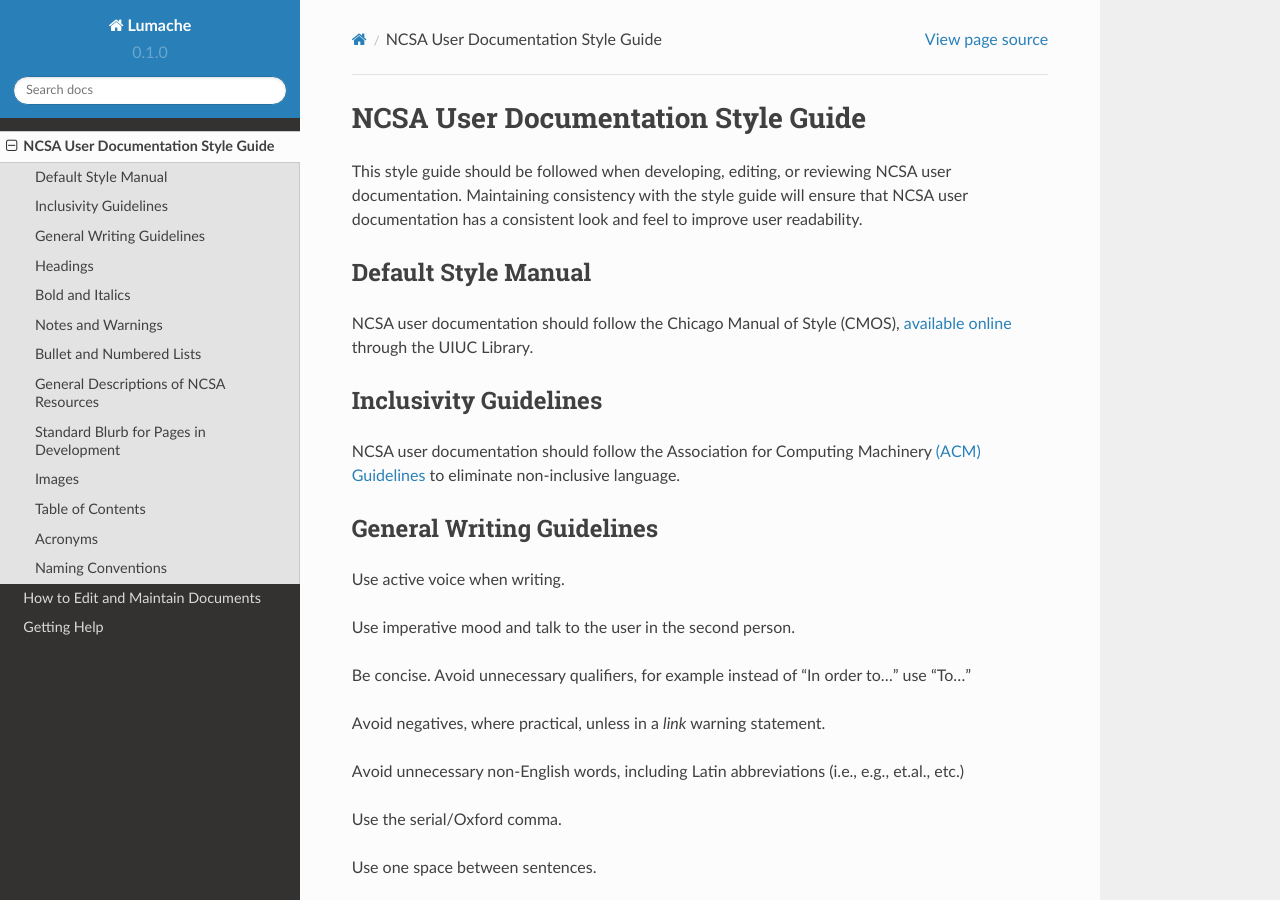
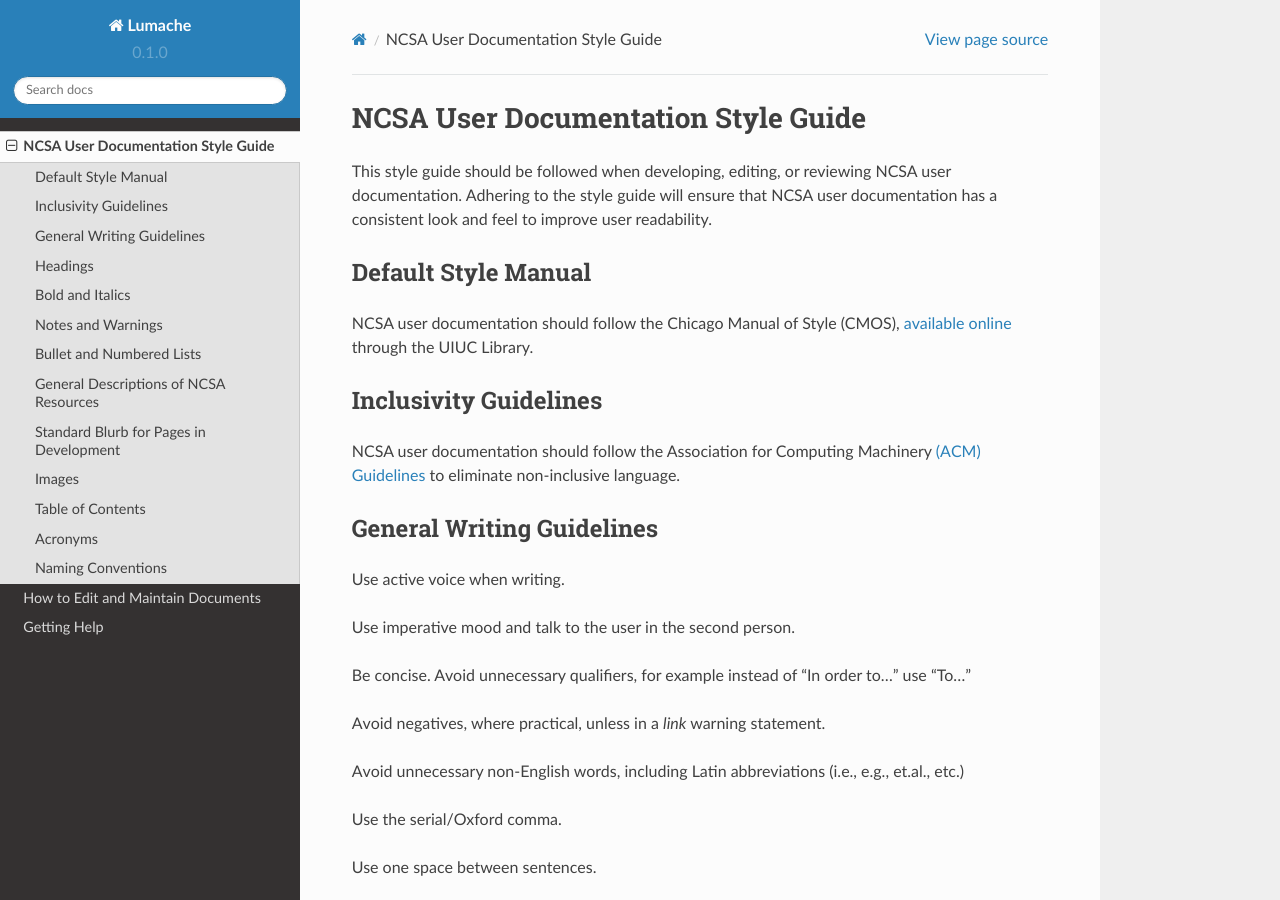
Before and after one commit to lhelms2/howto_rtd, a Sphinx documentation site: the page built from docs/source/style.rst, in a window 1280 px wide and 900 px high. Built offline with Sphinx 7.4.7 and the Read the Docs theme 2.0.0, drawn with Linux system fonts in a browser that asks for light colours; pages that are not in the unit, such as notebooks, are missing from menus.

Commit message:
Update style.rst

```diff
--- a/docs/source/style.rst
+++ b/docs/source/style.rst
@@ -3,7 +3,7 @@
 NCSA User Documentation Style Guide
 ====================================
 
-This style guide should be followed when developing, editing, or reviewing NCSA user documentation. Maintaining consistency with the style guide will ensure that NCSA user documentation has a consistent look and feel to improve user readability.
+This style guide should be followed when developing, editing, or reviewing NCSA user documentation. Adhering to the style guide will ensure that NCSA user documentation has a consistent look and feel to improve user readability.
 
 Default Style Manual
 ----------------------
```
